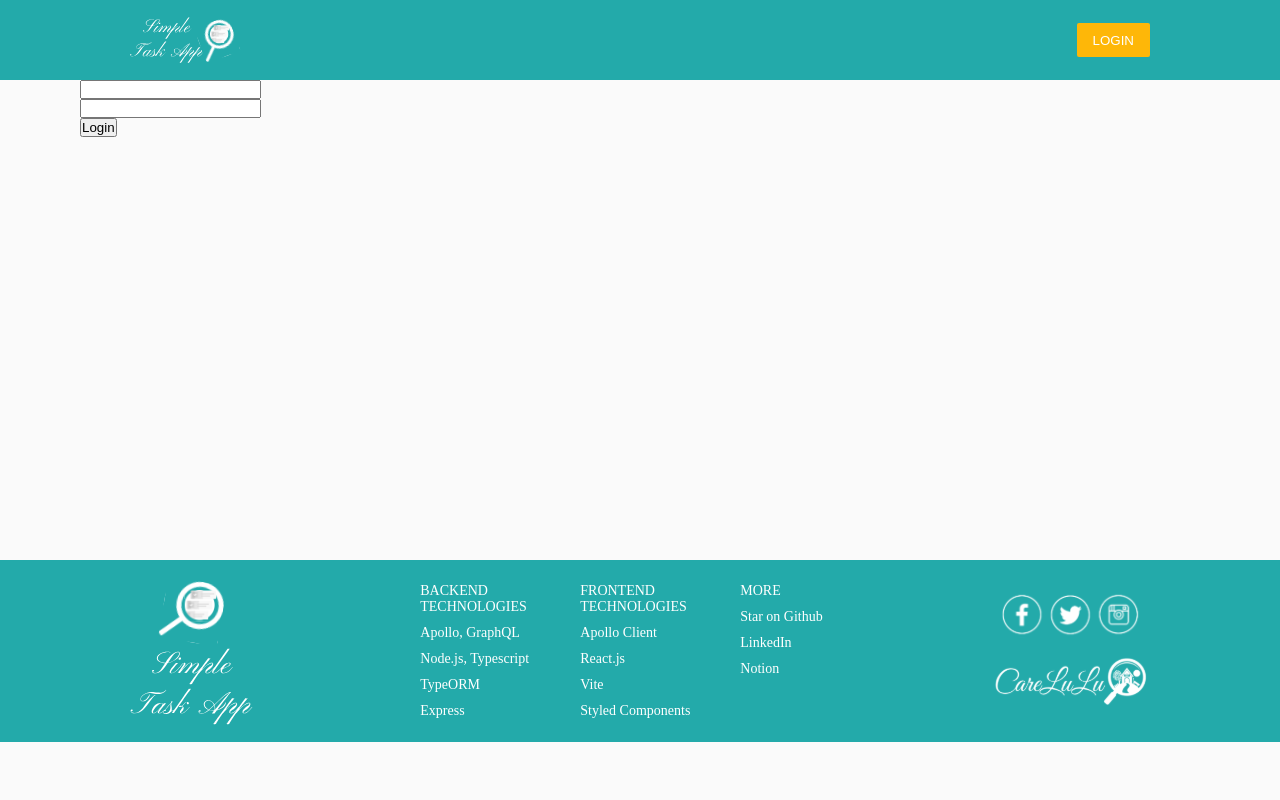
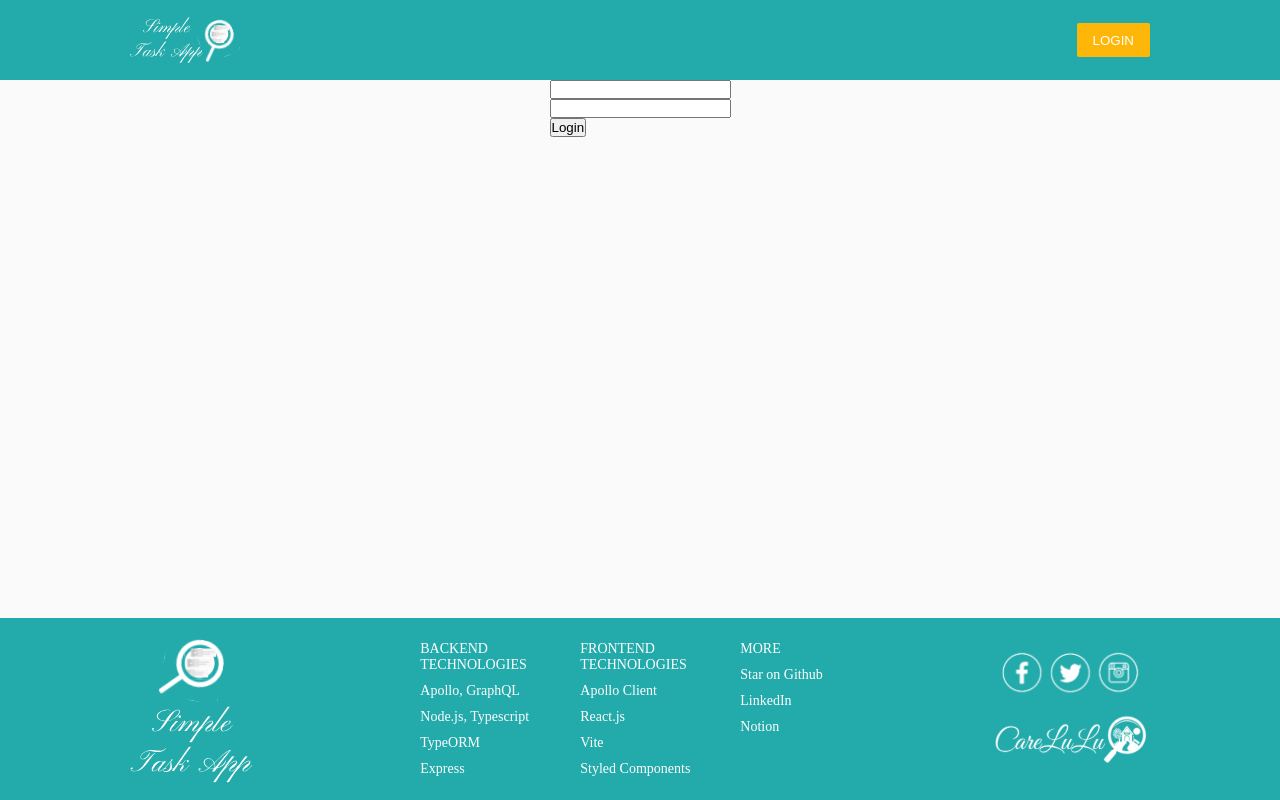
Before and after one commit to Dahan-Schuster/react-task-app, a React (Vite) app in the folder frontend/: page / in a window 1280 px wide. Built offline with nearby package versions, Linux system fonts and the light colour scheme.

Commit message:
fix: Minor adjustments in Footer and Header

```diff
--- a/frontend/src/components/Footer/styles.ts
+++ b/frontend/src/components/Footer/styles.ts
@@ -1,7 +1,8 @@
 import styled from 'styled-components';
 
-export const Container = styled.header`
+export const Container = styled.footer`
 	background-color: var(--primary-color);
+	margin-top: auto;
 `;
 
 export const Content = styled.div`
--- a/frontend/src/components/Header/styles.ts
+++ b/frontend/src/components/Header/styles.ts
@@ -1,6 +1,6 @@
 import styled from 'styled-components';
 
-export const Container = styled.footer`
+export const Container = styled.header`
 	background-color: var(--primary-color);
 `;
 
--- a/frontend/src/styles/global.ts
+++ b/frontend/src/styles/global.ts
@@ -32,6 +32,12 @@ const GlobalStyle = createGlobalStyle`
 		background-color: var(--background-color);
 		-webkit-font-smoothing: antialiased;
 		min-height: 100vh;
+
+		#root {
+			display: flex;
+			flex-direction: column;
+			height: 100vh;
+		}
 	}
 
 	button {
```
